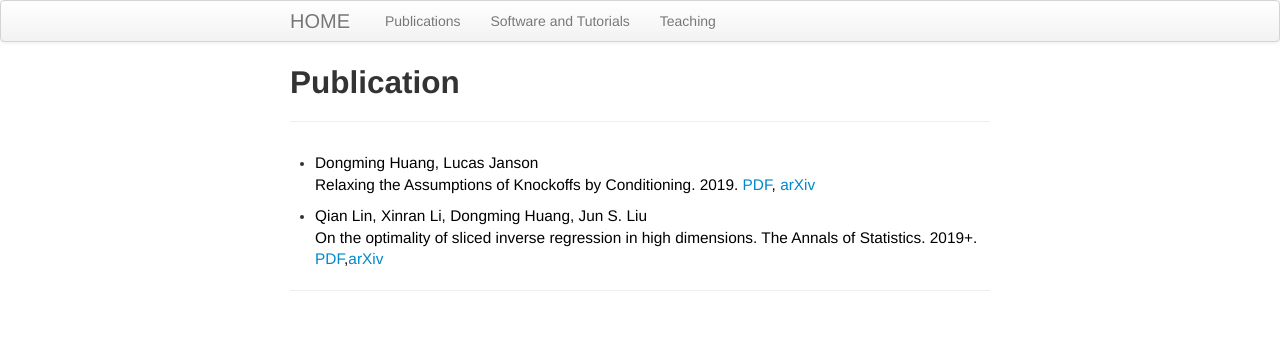
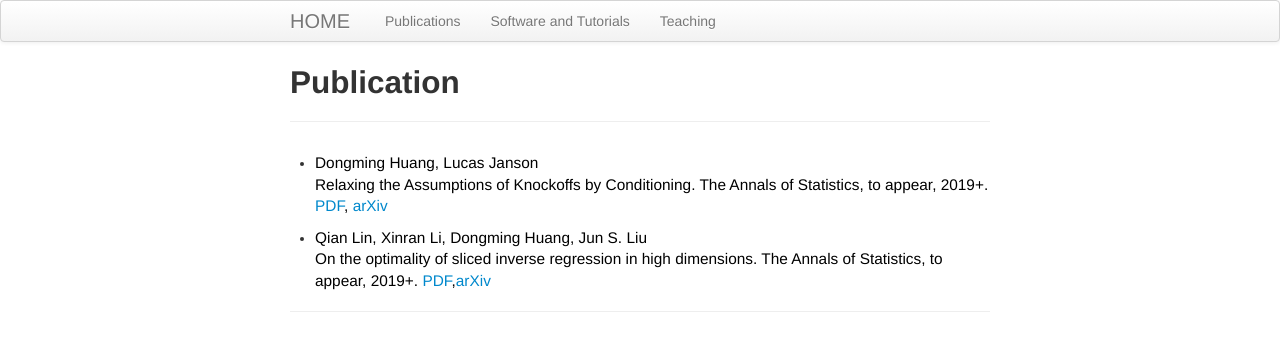
Before and after one commit to stathuang/dmhuang.github.io, a Jekyll site: the page built from pages/pubs.md, in a window 1280 px wide. Shown: the top 351 px of the page. Built offline with Jekyll 4.4.1, drawn with Linux system fonts in a browser that asks for light colours.

Commit message:
pages-update

```diff
--- a/pages/pubs.md
+++ b/pages/pubs.md
@@ -6,8 +6,8 @@ description: List of Publication
 ---
 
 - Dongming Huang, Lucas Janson\\
-Relaxing the Assumptions of Knockoffs by Conditioning. 2019.
+Relaxing the Assumptions of Knockoffs by Conditioning. The Annals of Statistics, to appear, 2019+.
 [PDF](cknockoff.pdf), [arXiv](https://arxiv.org/abs/1903.02806)
 
 - Qian Lin, Xinran Li, Dongming Huang, Jun S. Liu\\
-On the optimality of sliced inverse regression in high dimensions. The Annals of Statistics. 2019+. [PDF](https://www.e-publications.org/ims/submission/AOS/user/submissionFile/35677?confirm=af74fff9),[arXiv](https://arxiv.org/abs/1701.06009)
+On the optimality of sliced inverse regression in high dimensions. The Annals of Statistics, to appear, 2019+. [PDF](https://www.e-publications.org/ims/submission/AOS/user/submissionFile/35677?confirm=af74fff9),[arXiv](https://arxiv.org/abs/1701.06009)
```
Also changed, not shown: pages/teaching.md (+1 -0 lines), README.md (deleted).
